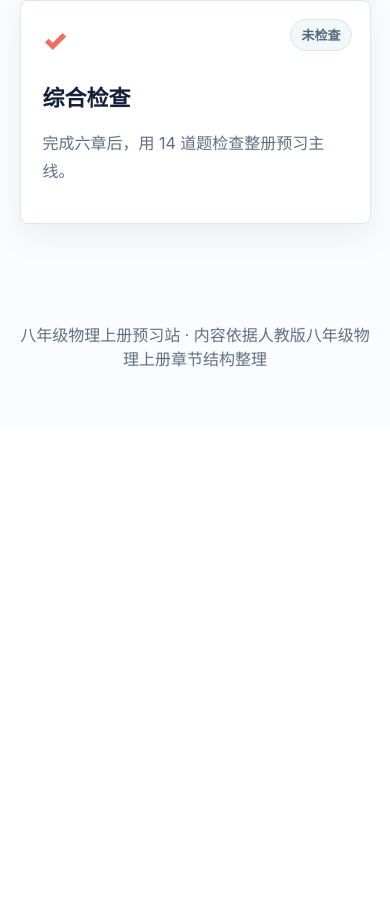
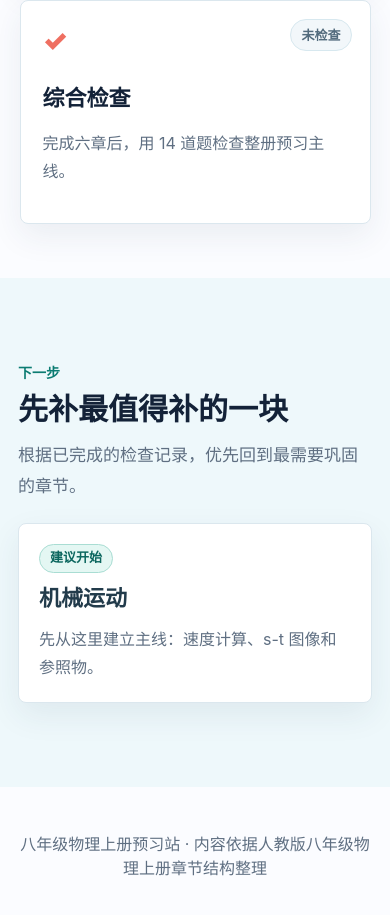
Before and after one commit to Lian-Crasher/GithubPage-2, a plain HTML site: page index.html in a window 390 px wide. Shown: the part 2608-3523 px from the top of the page. Before the commit the page ends 3034 px from the top, so only its background shows below. Drawn offline with Linux system fonts and the light colour scheme.

Commit message:
Add study recommendations and release checklist

```diff
--- a/index.html
+++ b/index.html
@@ -4,7 +4,7 @@
     <meta charset="utf-8" />
     <meta name="viewport" content="width=device-width, initial-scale=1" />
     <title>八年级物理上册预习站</title>
-    <link rel="stylesheet" href="styles/main.css" />
+    <link rel="stylesheet" href="styles/main.css?v=5" />
   </head>
   <body data-page="home">
     <header class="topbar">
@@ -101,12 +101,21 @@
           </a>
         </div>
       </section>
+
+      <section class="recommendation-band" id="next-step" aria-labelledby="next-step-title">
+        <div class="section-head compact">
+          <p class="eyebrow">下一步</p>
+          <h2 id="next-step-title">先补最值得补的一块</h2>
+          <p>根据已完成的检查记录，优先回到最需要巩固的章节。</p>
+        </div>
+        <div class="recommendation-grid" id="recommendationGrid"></div>
+      </section>
     </main>
 
     <footer class="footer">
       <p>八年级物理上册预习站 · 内容依据人教版八年级物理上册章节结构整理</p>
     </footer>
 
-    <script src="scripts/common.js"></script>
+    <script src="scripts/common.js?v=2"></script>
   </body>
 </html>
--- a/scripts/common.js
+++ b/scripts/common.js
@@ -4,6 +4,48 @@ document.querySelectorAll(".chapter-nav a[data-nav]").forEach((link) => {
 });
 
 var QUIZ_PROGRESS_KEY = "physics-preview-quiz-progress";
+var QUIZ_META = {
+  chapter1: {
+    title: "机械运动",
+    href: "chapters/chapter1-motion.html#check",
+    focus: "速度计算、s-t 图像和参照物",
+  },
+  chapter2: {
+    title: "声现象",
+    href: "chapters/chapter2-sound.html#sound-check",
+    focus: "振动、介质、声音特性和声的利用",
+  },
+  chapter3: {
+    title: "物态变化",
+    href: "chapters/chapter3-states.html#states-check",
+    focus: "温度计、吸放热和沸腾实验",
+  },
+  half: {
+    title: "前三章阶段检查",
+    href: "chapters/chapter3-states.html#half-check",
+    focus: "机械运动、声现象和物态变化的综合判断",
+  },
+  chapter4: {
+    title: "光现象",
+    href: "chapters/chapter4-light.html#light-check",
+    focus: "反射、折射、平面镜和光路作图",
+  },
+  chapter5: {
+    title: "透镜及其应用",
+    href: "chapters/chapter5-lenses.html#lenses-check",
+    focus: "凸透镜成像、特殊光线和投影仪调试",
+  },
+  chapter6: {
+    title: "质量与密度",
+    href: "chapters/chapter6-density.html#density-check",
+    focus: "密度计算、排水法和误差方向",
+  },
+  final: {
+    title: "综合检查",
+    href: "chapters/chapter6-density.html#final-check",
+    focus: "六章主线和期末常见混合题型",
+  },
+};
 
 function readQuizProgress() {
   try {
@@ -32,4 +74,80 @@ function applyHomeProgress() {
   });
 }
 
+function getProgressRatio(record) {
+  if (!record || !record.total) return 0;
+  return record.score / record.total;
+}
+
+function createAdviceCard({ title, href, focus, record, label }) {
+  const card = document.createElement("a");
+  card.className = "recommendation-card";
+  card.href = href;
+
+  const tag = document.createElement("span");
+  tag.className = "recommendation-tag";
+  tag.textContent = label;
+  card.appendChild(tag);
+
+  const heading = document.createElement("h3");
+  heading.textContent = title;
+  card.appendChild(heading);
+
+  const copy = document.createElement("p");
+  copy.textContent = record
+    ? `${formatProgress(record)}。重点回看：${focus}。`
+    : `先从这里建立主线：${focus}。`;
+  card.appendChild(copy);
+
+  return card;
+}
+
+function getAdviceItems(progress) {
+  const chapterIds = ["chapter1", "chapter2", "chapter3", "chapter4", "chapter5", "chapter6"];
+  const attemptedReviews = Object.entries(progress)
+    .filter(([id, record]) => QUIZ_META[id] && record && !record.completed)
+    .sort((left, right) => getProgressRatio(left[1]) - getProgressRatio(right[1]));
+
+  if (attemptedReviews.length) {
+    return attemptedReviews.slice(0, 3).map(([id, record], index) => ({
+      ...QUIZ_META[id],
+      record,
+      label: index === 0 ? "优先巩固" : "继续补强",
+    }));
+  }
+
+  const firstUnstarted = chapterIds.find((id) => !progress[id]);
+  if (firstUnstarted) {
+    return [{
+      ...QUIZ_META[firstUnstarted],
+      record: null,
+      label: "建议开始",
+    }];
+  }
+
+  if (!progress.final) {
+    return [{
+      ...QUIZ_META.final,
+      record: null,
+      label: "收官挑战",
+    }];
+  }
+
+  return [{
+    ...QUIZ_META.final,
+    record: progress.final,
+    label: progress.final.completed ? "保持手感" : "继续冲刺",
+  }];
+}
+
+function applyNextStepAdvice() {
+  const grid = document.querySelector("#recommendationGrid");
+  if (!grid) return;
+
+  const progress = readQuizProgress();
+  const adviceItems = getAdviceItems(progress);
+  grid.replaceChildren(...adviceItems.map(createAdviceCard));
+}
+
 applyHomeProgress();
+applyNextStepAdvice();
--- a/styles/main.css
+++ b/styles/main.css
@@ -373,6 +373,63 @@ section {
   background: #f6fbfd;
 }
 
+.recommendation-band {
+  padding: 84px 18px;
+  background: #eef8fb;
+}
+
+.recommendation-grid {
+  display: grid;
+  grid-template-columns: repeat(3, minmax(0, 1fr));
+  gap: 16px;
+  width: min(980px, 100%);
+  margin: 0 auto;
+}
+
+.recommendation-card {
+  display: grid;
+  gap: 12px;
+  min-height: 180px;
+  padding: 20px;
+  color: inherit;
+  text-decoration: none;
+  background: #fff;
+  border: 1px solid var(--line);
+  border-radius: 8px;
+  box-shadow: 0 12px 32px rgba(35, 65, 90, 0.08);
+}
+
+.recommendation-card:hover,
+.recommendation-card:focus-visible {
+  transform: translateY(-2px);
+  border-color: #92cfd7;
+}
+
+.recommendation-tag {
+  width: fit-content;
+  padding: 6px 10px;
+  color: #0b665e;
+  font-size: 13px;
+  font-weight: 900;
+  line-height: 1;
+  background: #e4f7f3;
+  border: 1px solid #a9ddd3;
+  border-radius: 999px;
+}
+
+.recommendation-card h3 {
+  margin: 0;
+  color: #223b4b;
+  font-size: 22px;
+  line-height: 1.25;
+}
+
+.recommendation-card p {
+  margin: 0;
+  color: var(--muted);
+  line-height: 1.7;
+}
+
 .learning-band.alt {
   background: #fffaf0;
 }
@@ -2131,9 +2188,24 @@ th {
   line-height: 1.45;
 }
 
+.quiz-card > label:not(.quiz-text-row) {
+  min-height: 42px;
+  padding: 10px 12px;
+  background: #f7fcff;
+  border: 1px solid #d7e8ef;
+  border-radius: 8px;
+}
+
 .quiz-card input {
   margin-top: 4px;
   accent-color: var(--teal);
+}
+
+.quiz-card input[type="radio"],
+.quiz-card input[type="checkbox"] {
+  width: 18px;
+  height: 18px;
+  flex: 0 0 auto;
 }
 
 .quiz-help {
@@ -2275,6 +2347,7 @@ th {
 
   .hero-peek,
   .quest-grid,
+  .recommendation-grid,
   .two-column,
   .reference-lab,
   .speed-lab,
```
Also changed, not shown: PROJECT_HANDOFF.md (+6 -2 lines), RELEASE_CHECKLIST.md (added, +98 -0 lines), chapters/chapter1-motion.html (+2 -2 lines), chapters/chapter2-sound.html (+2 -2 lines), chapters/chapter3-states.html (+2 -2 lines), chapters/chapter4-light.html (+2 -2 lines), chapters/chapter5-lenses.html (+2 -2 lines), chapters/chapter6-density.html (+2 -2 lines).
